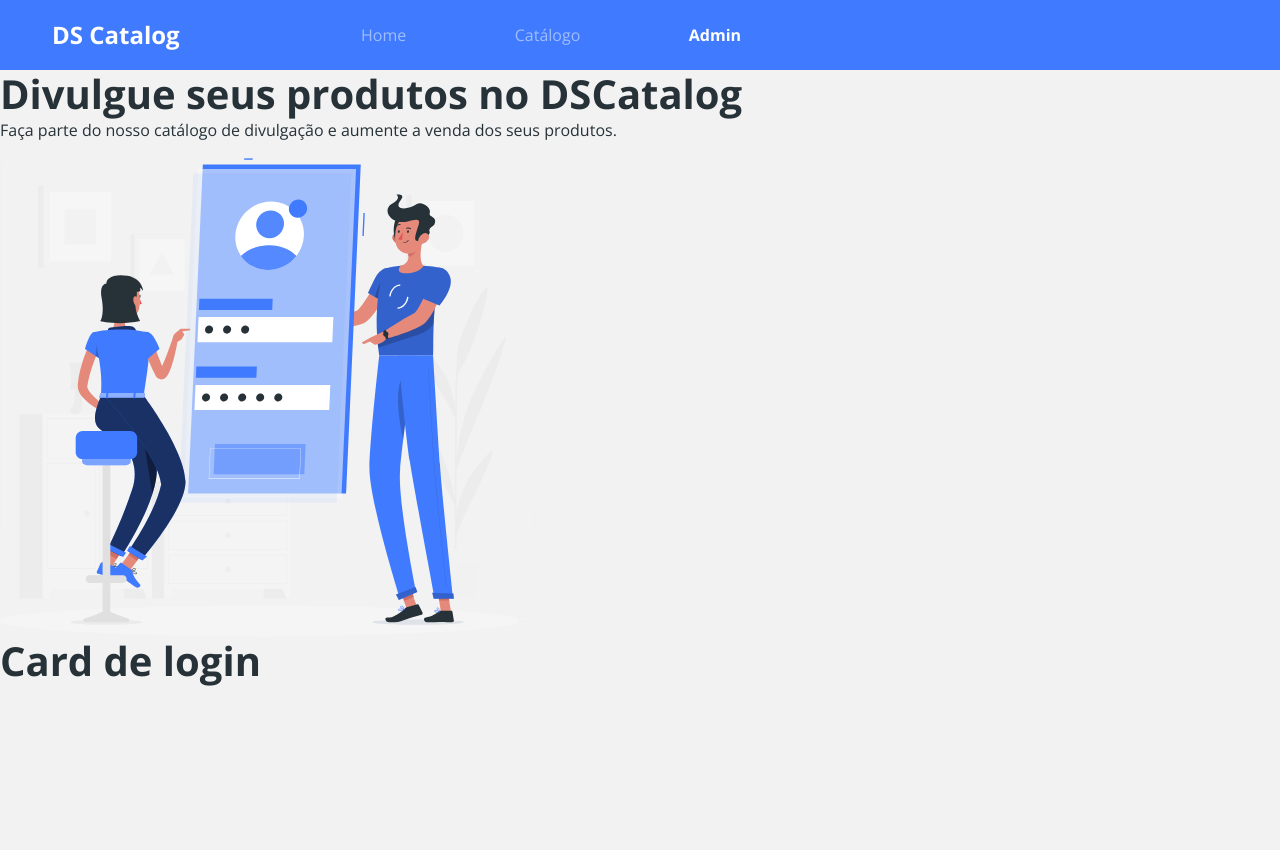
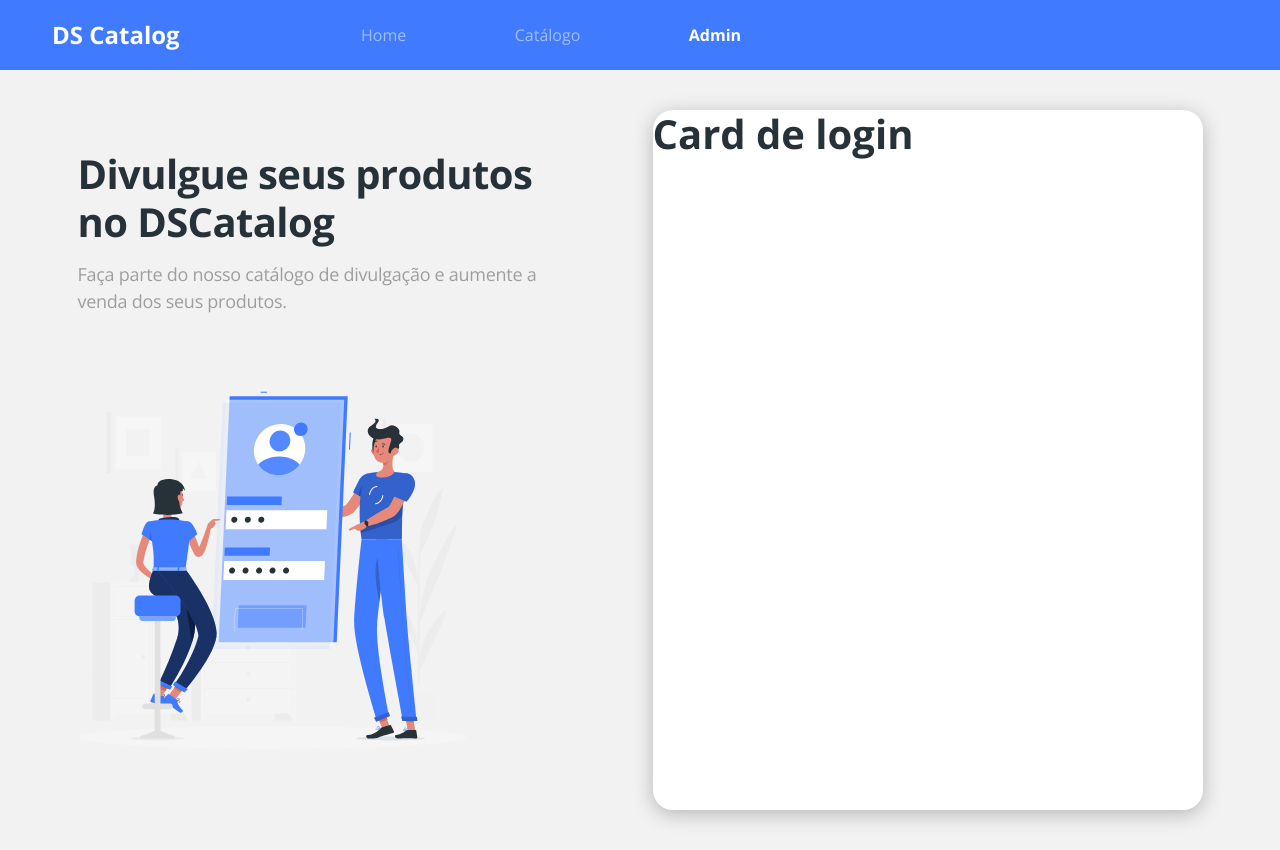
Before and after one commit to Jota-Erre-JR/dscatalog, a React (Create React App) app in the folder frontend/: page /admin/auth/login in a window 1280 px wide. Before the commit the page ends 800 px from the top, so only its background shows below. Built offline with nearby package versions, Linux system fonts and the light colour scheme; no server answers.

Commit message:
Styling banner

```diff
--- a/frontend/src/pages/Admin/Auth/index.tsx
+++ b/frontend/src/pages/Admin/Auth/index.tsx
@@ -1,5 +1,7 @@
 import { ReactComponent as AuthImage } from 'assets/images/auth-image.svg';
 import { Route, Switch } from 'react-router-dom';
+
+import './styles.css';
 
 const Auth = () => {
   return (
--- /dev/null
+++ b/frontend/src/pages/Admin/Auth/styles.css
@@ -0,0 +1,73 @@
+.auth-container {
+  display: flex;
+  justify-content: space-around;
+  padding: 20px;
+}
+
+.auth-banner-container {
+  display: none;
+}
+
+.auth-form-container {
+  width: 100%;
+  background: #ffffff;
+  box-shadow: 0px 4px 20px rgba(0, 0, 0, 0.25);
+  border-radius: 20px;
+}
+
+@media (min-width: 576px) {
+  .auth-form-container {
+    width: 480px;
+  }
+}
+
+@media (min-width: 768px) {
+  .auth-form-container {
+    width: 550px;
+  }
+}
+
+@media (min-width: 1200px) {
+  .auth-container {
+    padding: 40px;
+  }
+
+  .auth-banner-container {
+    display: flex;
+    flex-direction: column;
+    margin-top: 40px;
+    width: 500px;
+  }
+
+  .auth-banner-container h1 {
+    font-size: 40px;
+    letter-spacing: -0.015em;
+    color: #263238;
+    margin-bottom: 15px;
+  }
+
+  .auth-banner-container p {
+    font-size: 18px;
+    letter-spacing: -0.015em;
+    color: #9e9e9e;
+  }
+
+  .auth-banner-container svg {
+    width: 80%;
+  }
+}
+
+@media (min-width: 1400px) {
+  .auth-banner-container {
+    width: 650px;
+  }
+
+  .auth-banner-container h1 {
+    font-size: 50px;
+    margin-bottom: 25px;
+  }
+
+  .auth-banner-container p {
+    font-size: 24px;
+  }
+}
```
